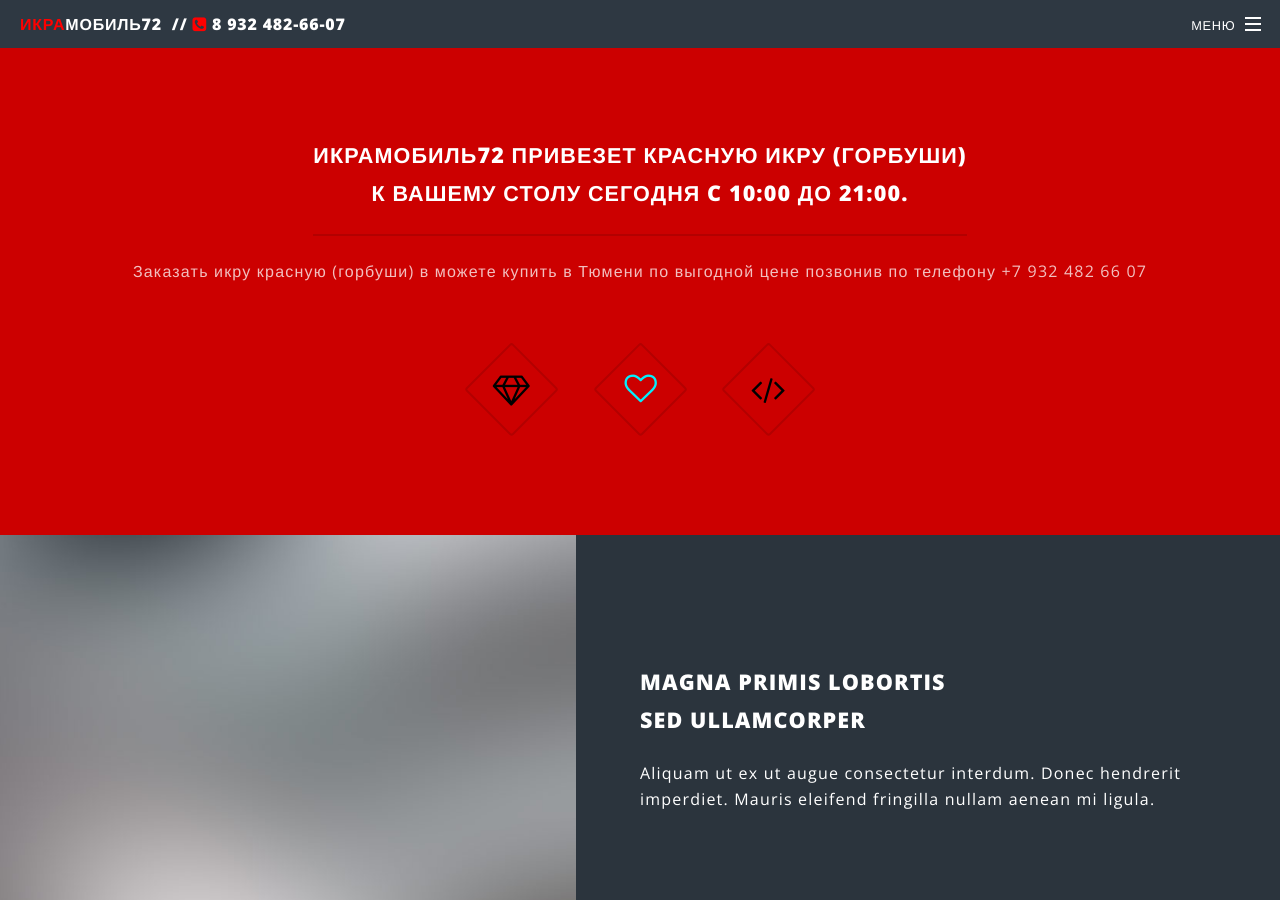
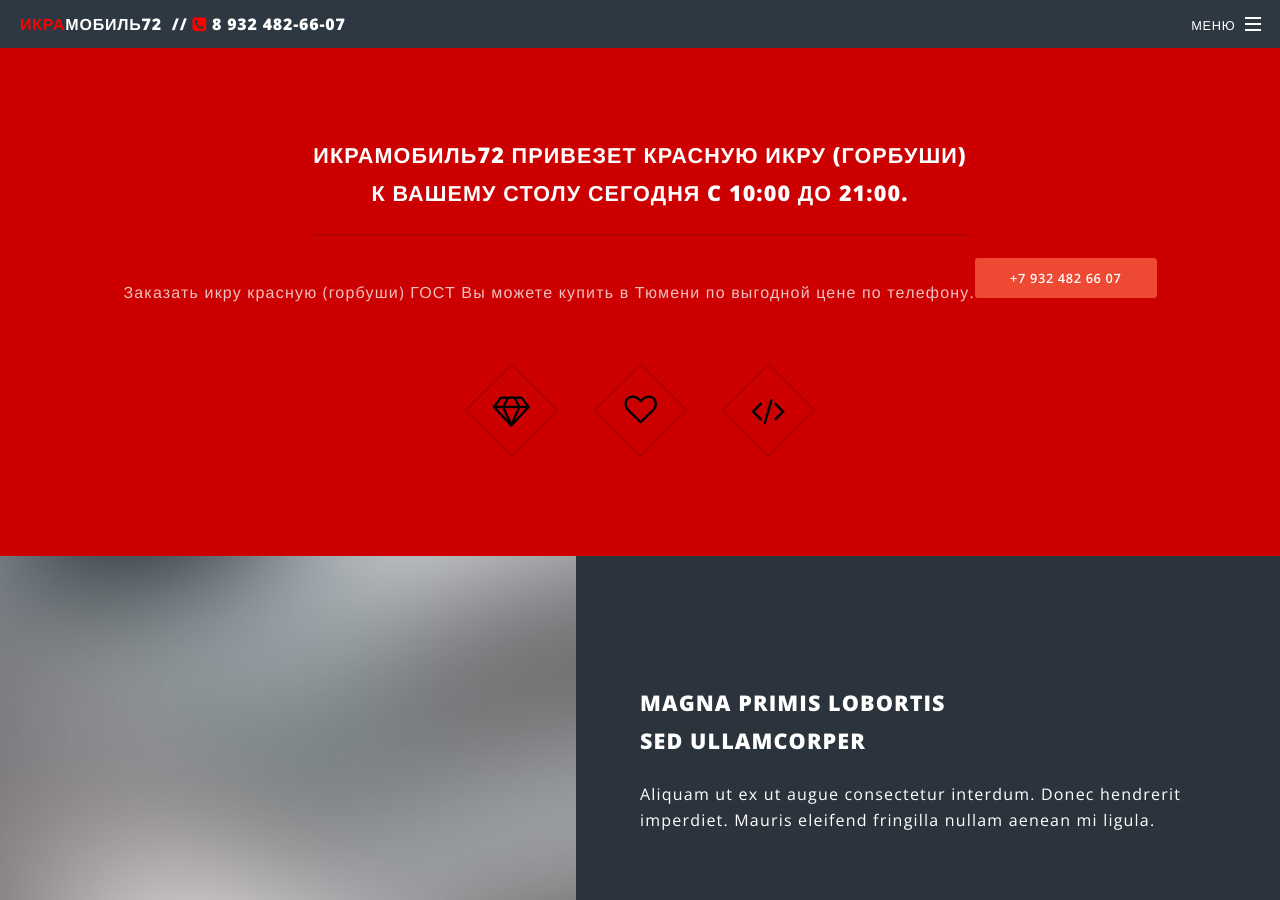
Before and after one commit to ikraman72/ikraman72.github.io, a Jekyll site: the page built from index.html, in a window 1280 px wide and 900 px high, scrolled down 860 px. Built offline with Jekyll 4.4.1, drawn with Linux system fonts in a browser that asks for light colours.

Commit message:
Update index.html

```diff
--- a/index.html
+++ b/index.html
@@ -19,12 +19,12 @@ layout: landing
 							<header class="major">
 								<h2>ИКРАМОБИЛЬ72 ПРИВЕЗЕТ КРАСНУЮ ИКРУ (ГОРБУШИ)<br />
 								К ВАШЕМУ СТОЛУ СЕГОДНЯ C 10:00 ДО 21:00.</h2>
-								<p>Заказать икру красную (горбуши) в можете купить в Тюмени по выгодной цене позвонив по телефону +7 932 482 66 07</p>
+								<p>Заказать икру красную (горбуши) ГОСТ Вы можете купить в Тюмени по выгодной цене <nobr>по телефону.</nobr><a href="tel:+79324826607" class="button special">+7 932 482 66 07</a></p>
 							</header>
 							<ul class="icons major">
-								<li><span class="icon fa-diamond major style1"><span class="label">Lorem</span></span></li>
-								<li><span class="icon fa-heart-o major style2"><span class="label">Ipsum</span></span></li>
-								<li><span class="icon fa-code major style3"><span class="label">Dolor</span></span></li>
+								<li><span class="icon fa-diamond major style1"><span class="label"></span></span></li>
+								<li><span class="icon fa-heart-o major style1"><span class="label"></span></span></li>
+								<li><span class="icon fa-code major style1"><span class="label">Dolor</span></span></li>
 							</ul>
 						</div>
 					</section>
```
